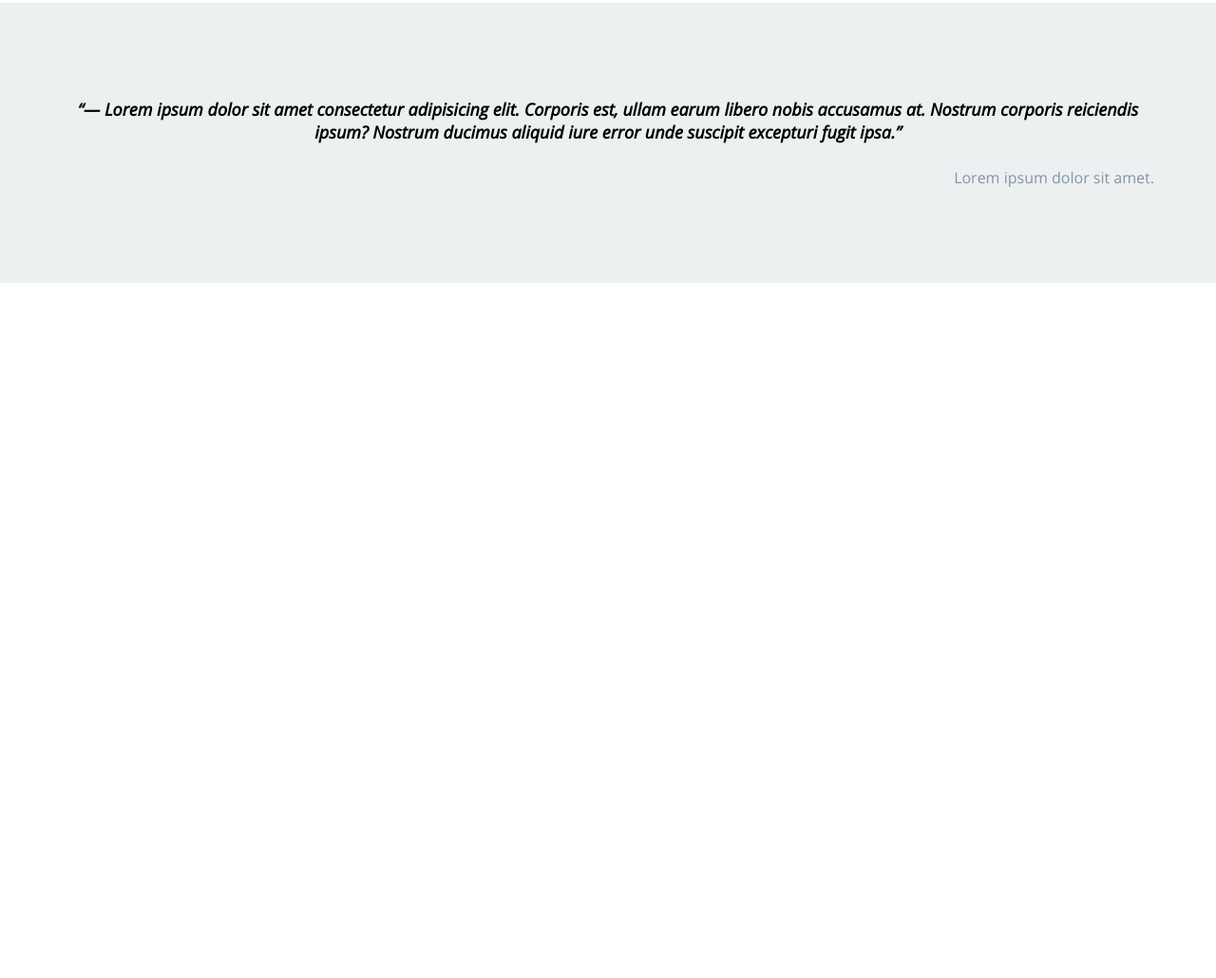
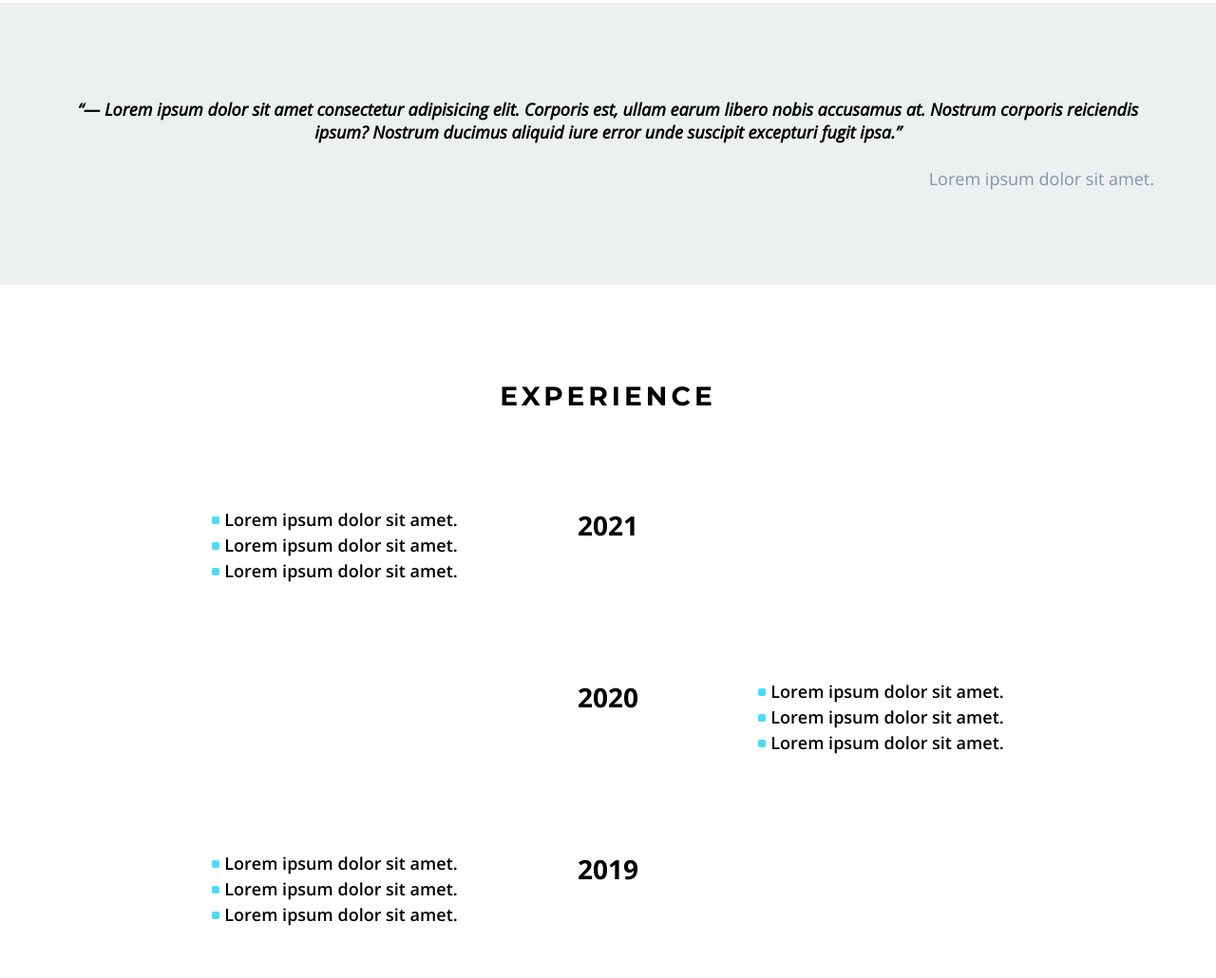
Before and after one commit to kurovskyi/homepage, a plain HTML site: page index.html in a window 1280 px wide. Shown: the part 500-1530 px from the top of the page at 95% size. Before the commit the page ends 800 px from the top, so only its background shows below. Drawn offline with Linux system fonts and the light colour scheme.

Commit message:
Created "timeline" section

```diff
--- a/assets/css/main.css
+++ b/assets/css/main.css
@@ -28,7 +28,7 @@ body {
   margin: 0;
   font-family: 'Open Sans', sans-serif;
   font-weight: normal;
-  font-size: 16px;
+  font-size: 18px;
   color: var(--primary-text-color);
   min-width: 320px;
   background-color: var(--primary-bg-color);
@@ -68,6 +68,25 @@ ol {
   margin: 0;
   padding: 0;
   list-style: none;
+}
+
+li {
+  position: relative;
+  display: flex;
+  align-items: center;
+  font-size: 18px;
+  font-weight: 600;
+  line-height: 1.5;
+}
+
+li::before {
+  content: '';
+  width: 8px;
+  height: 8px;
+  border-radius: 2px;
+  background-color: var(--primary-ui-color);
+  display: inline-block;
+  margin-right: 5px;
 }
 
 a {
@@ -150,3 +169,85 @@ q {
   text-align: right;
   color: var(--disabled-ui-color);
 }
+
+/* TIMELINE SECTION */
+
+.timeline {
+  padding: 100px 0;
+  position: relative;
+}
+
+.timeline::before,
+.timeline::after {
+  content: '';
+  position: absolute;
+  left: 0;
+  background-color: var(--primary-bg-color);
+  width: 100%;
+  height: 100px;
+}
+
+.timeline::before {
+  top: 0;
+}
+
+.timeline::after {
+  bottom: 0;
+}
+
+.timeline__title {
+  text-align: center;
+  background-color: var(--primary-bg-color);
+  padding-bottom: 50px;
+}
+
+.timeline__inner-container {
+  position: relative;
+}
+
+.timeline__filled-bar,
+.timeline__progress-bar {
+  position: fixed;
+  top: 0;
+  left: calc(50% - 4px);
+  width: 8px;
+  z-index: -1;
+}
+
+.timeline__filled-bar {
+  background-color: var(--primary-ui-color);
+  height: 50%;
+}
+
+.timeline__progress-bar {
+  z-index: -2;
+  background-color: var(--secondary-bg-color);
+  height: 100%;
+}
+
+.timeline__item {
+  padding: 50px 0;
+  width: 50%;
+  text-align: center;
+  /* display: flex; */
+}
+
+.timeline__item.timeline__item--alt {
+  margin-left: 50%;
+}
+
+.timeline__item-title {
+  position: absolute;
+  left: 50%;
+  transform: translateX(-50%);
+  background-color: var(--primary-bg-color);
+}
+
+.timeline__item-title span {
+  font-size: 28px;
+  font-weight: bold;
+}
+
+.timeline__item-list {
+  display: inline-block;
+}
--- a/index.html
+++ b/index.html
@@ -178,6 +178,49 @@
           <p class="intro__sign">Lorem ipsum dolor sit amet.</p>
         </div>
       </section>
+      <section class="timeline">
+        <div class="container">
+          <div class="timeline__title">
+            <h2>EXPERIENCE</h2>
+          </div>
+          <div class="timeline__inner-container">
+            <!-- TIMELINE BARS -->
+            <div class="timeline__filled-bar"></div>
+            <div class="timeline__progress-bar"></div>
+
+            <div class="timeline__item">
+              <div class="timeline__item-title">
+                <span>2021</span>
+              </div>
+              <ul class="timeline__item-list">
+                <li>Lorem ipsum dolor sit amet.</li>
+                <li>Lorem ipsum dolor sit amet.</li>
+                <li>Lorem ipsum dolor sit amet.</li>
+              </ul>
+            </div>
+            <div class="timeline__item timeline__item--alt">
+              <div class="timeline__item-title">
+                <span>2020</span>
+              </div>
+              <ul class="timeline__item-list">
+                <li>Lorem ipsum dolor sit amet.</li>
+                <li>Lorem ipsum dolor sit amet.</li>
+                <li>Lorem ipsum dolor sit amet.</li>
+              </ul>
+            </div>
+            <div class="timeline__item">
+              <div class="timeline__item-title">
+                <span>2019</span>
+              </div>
+              <ul class="timeline__item-list">
+                <li>Lorem ipsum dolor sit amet.</li>
+                <li>Lorem ipsum dolor sit amet.</li>
+                <li>Lorem ipsum dolor sit amet.</li>
+              </ul>
+            </div>
+          </div>
+        </div>
+      </section>
     </main>
   </body>
 </html>
```
